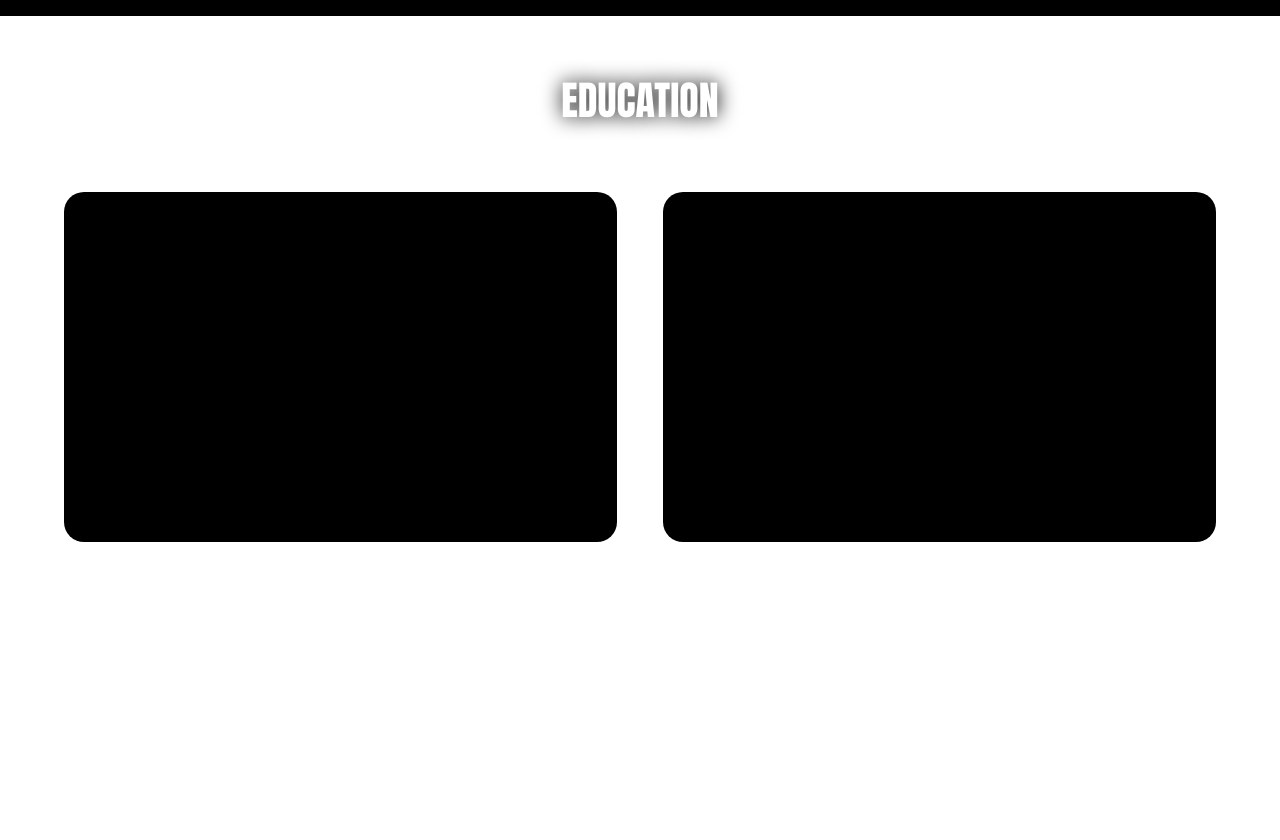
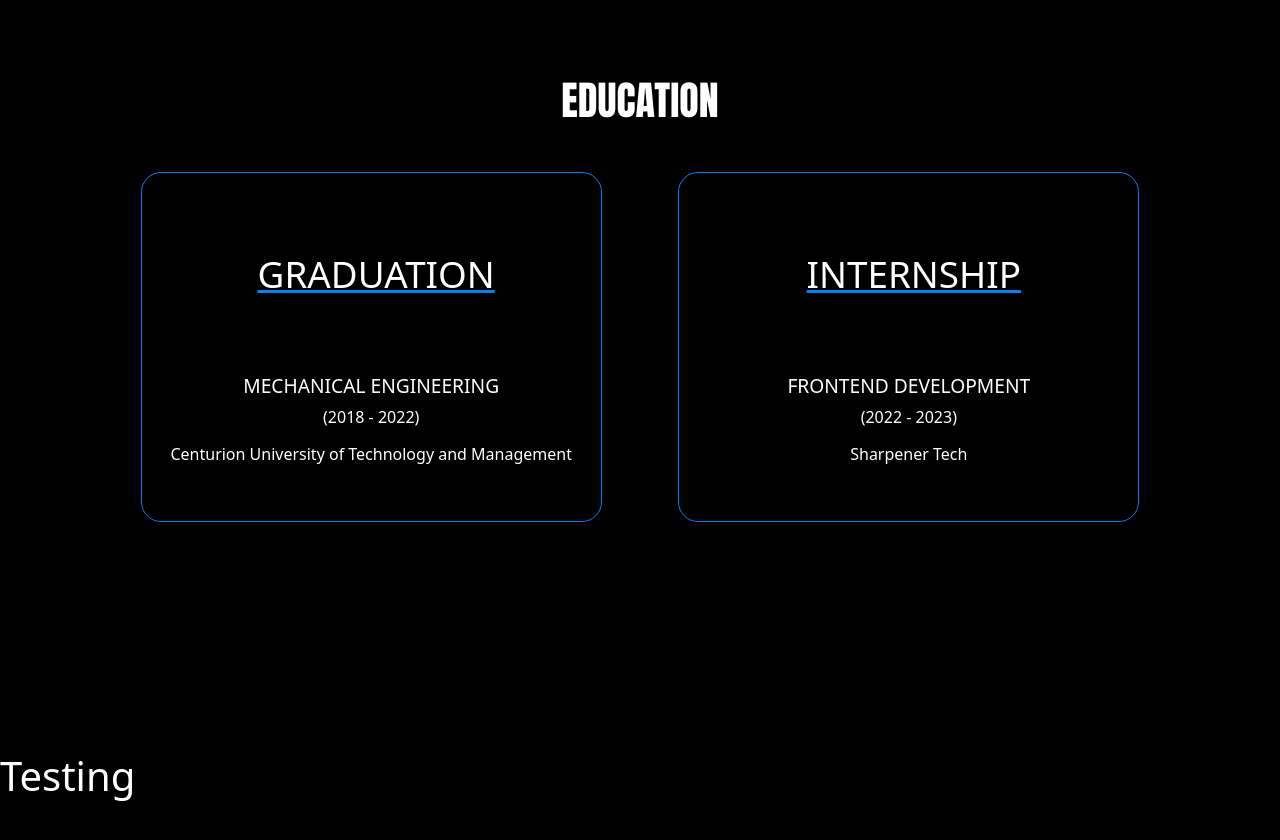
Before and after one commit to NagendraVarma1/my_protfolio, a React (Create React App) app: page / in a window 1280 px wide. Shown: the part 780-1620 px from the top of the page. Before the commit the page ends 1532 px from the top, so only its background shows below. Built offline with nearby package versions, Linux system fonts and the light colour scheme.

Commit message:
Education slide completed

```diff
--- a/src/App.js
+++ b/src/App.js
@@ -3,6 +3,7 @@ import './App.css';
 import Home from './Components/Home/Home';
 import NavBar from './Components/NavBar/NavBar';
 import Qualification from './Components/Education/Education';
+import Projects from './Components/Projects/Projects';
 
 function App() {
   return (
@@ -10,6 +11,7 @@ function App() {
     <NavBar />
     <Home />
     <Qualification />
+    <Projects />
     </>
   );
 }
--- a/src/Components/Education/Education.js
+++ b/src/Components/Education/Education.js
@@ -1,4 +1,4 @@
-import classes from './Education.module.css'
+import classes from "./Education.module.css";
 
 const Qualification = () => {
   return (
@@ -6,11 +6,29 @@ const Qualification = () => {
       <h1 className={classes.header}>EDUCATION</h1>
       <div className={classes.cardDiv}>
         {/* lets only mention graduation and sharpener in this columns */}
-                <div className={classes.card}></div>
-                <div className={classes.card}></div>
+        <div className={classes.card}>
+          <div className={classes.course}>
+            <h1>GRADUATION</h1>
+          </div>
+          <div className={classes.details}>
+            <h2>MECHANICAL ENGINEERING</h2>
+            <p>(2018 - 2022)</p>
+            <h4>Centurion University of Technology and Management</h4>
           </div>
         </div>
-    )
-}
+        <div className={classes.card}>
+          <div className={classes.course}>
+            <h1>INTERNSHIP</h1>
+          </div>
+          <div className={classes.details}>
+            <h2>FRONTEND DEVELOPMENT</h2>
+            <p>(2022 - 2023)</p>
+            <h4>Sharpener Tech</h4>
+          </div>
+        </div>
+      </div>
+    </div>
+  );
+};
 
 export default Qualification;
--- a/src/Components/Education/Education.module.css
+++ b/src/Components/Education/Education.module.css
@@ -2,6 +2,7 @@
     width: 100%;
     height: 92vh;
     padding-top: 60px;
+    background-color: black;
 }
 
 .header {
@@ -20,21 +21,117 @@
 }
 
 .card{
-    background-color: black;
+    display: flex;
+    align-items: center;
+    justify-content: space-between;
     height: 350px;
     width: 48%;
     margin-top: 60px;
     border-radius: 20px;
+    border: 1px solid #0082F4;
+}
 
+.card:hover{
+    transform: scale(1.03);
+    box-shadow: 0 0 10px #0082F4;;
+}
+
+.course{
+    width: 40%;
+    height: 100%;
+    color: white;
+    display: flex;
+    margin-left: 10px;
+}
+
+.course h1{
+    font-size: 2.3rem;
+    margin-left: 25px;
+    margin-top: 50%;
+    text-decoration: underline #0082F4;;
+}
+
+.details{
+    width: 60%;
+    padding: 0 10% 0 6%;
+}
+
+.details h2{
+    font-size: 1.2rem;
+    color: white;
+}
+
+.details p{
+    color: white;
+}
+
+.details h4{
+    font-size: 1.2rem;
+    color: white;
+}
+
+@media screen and (min-width: 1010px) and (max-width: 1350px) {
+    .educationBg{
+        height: 92vh;
+    }
+    .cardDiv{
+        justify-content: space-evenly;
+    }
+    .card{
+        width: 40%;
+        display: flex;
+        justify-content: space-evenly;
+        flex-direction: column;
+        text-align: center;
+        margin-top: 40px;
+    }
+    .course{
+        width: 100%;
+        height: 30%;
+    }
+    .course h1{
+        margin: auto;
+    }
+    .details{
+        width: 100%;
+        padding: 0;
+    }
+    .details h4{
+        font-size: 1rem;
+    }
 }
 
 @media screen and (max-width: 1000px) {
+
+    .educationBg{
+        height: auto;
+    }
     .cardDiv{
         display: flex;
         flex-direction: column;
     }
     .card{
         width: 80%;
+        display: flex;
+        justify-content: space-evenly;
+        flex-direction: column;
+        text-align: center;
+        margin-top: 40px;
         margin-left: 10%;
+        height: 250px;
+    }
+    .course{
+        width: 100%;
+        height: 30%;
+    }
+    .course h1{
+        margin: auto;
+    }
+    .details{
+        width: 100%;
+        padding: 0;
+    }
+    .details h4{
+        font-size: 1rem;
     }
 }
--- /dev/null
+++ b/src/Components/Projects/Projects.js
@@ -0,0 +1,9 @@
+import classes from './Projects.module.css'
+
+const Projects = () => {
+    return (
+        <div className={classes.projectsBg}><h1 style={{color: 'white'}}>Testing</h1></div>
+    )
+}
+
+export default Projects;
--- /dev/null
+++ b/src/Components/Projects/Projects.module.css
@@ -0,0 +1,5 @@
+.projectsBg{
+    width: 100%;
+    height: 92vh;
+    background-color: black;
+}
```
Lines whose indentation alone changed are shown as unchanged.
